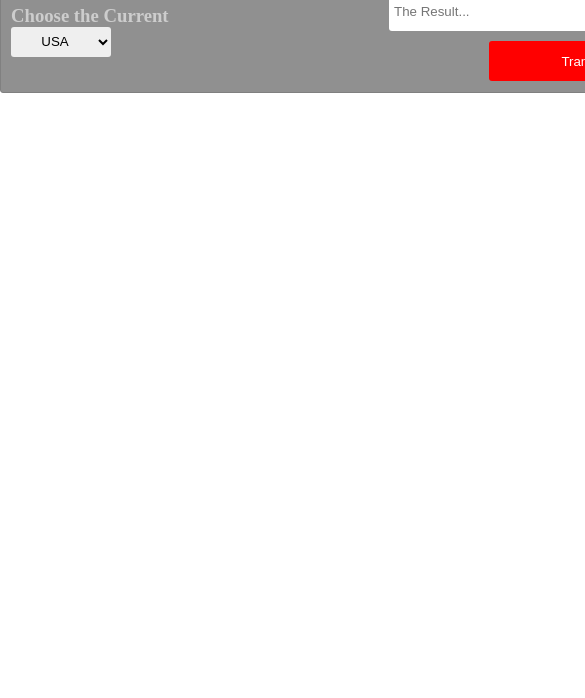
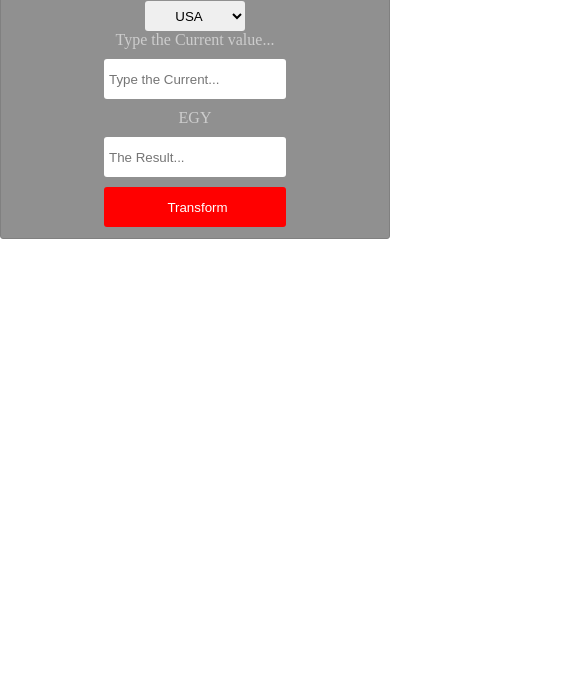
Before and after one commit to Mij-Do/Current-Transformer, a plain HTML site: page index.html in a window 390 px wide. Shown: the part 146-844 px from the top of the page, 585 px wide, since content can reach past the window. Drawn offline with Linux system fonts and the light colour scheme.

Commit message:
Adding media query

```diff
--- a/style.css
+++ b/style.css
@@ -86,3 +86,22 @@
     outline: none;
     border-radius: 3px;
 }
+
+
+@media (max-width: 991px) {
+    .container {
+        display: flex;
+        flex-wrap: wrap;
+        width: auto;
+    }
+    .container input, .container #btn {
+        width: 100%;
+    }
+
+}
+
+@media (max-width: 806px) {
+    .container {
+        text-align: center;
+    }
+}
```
